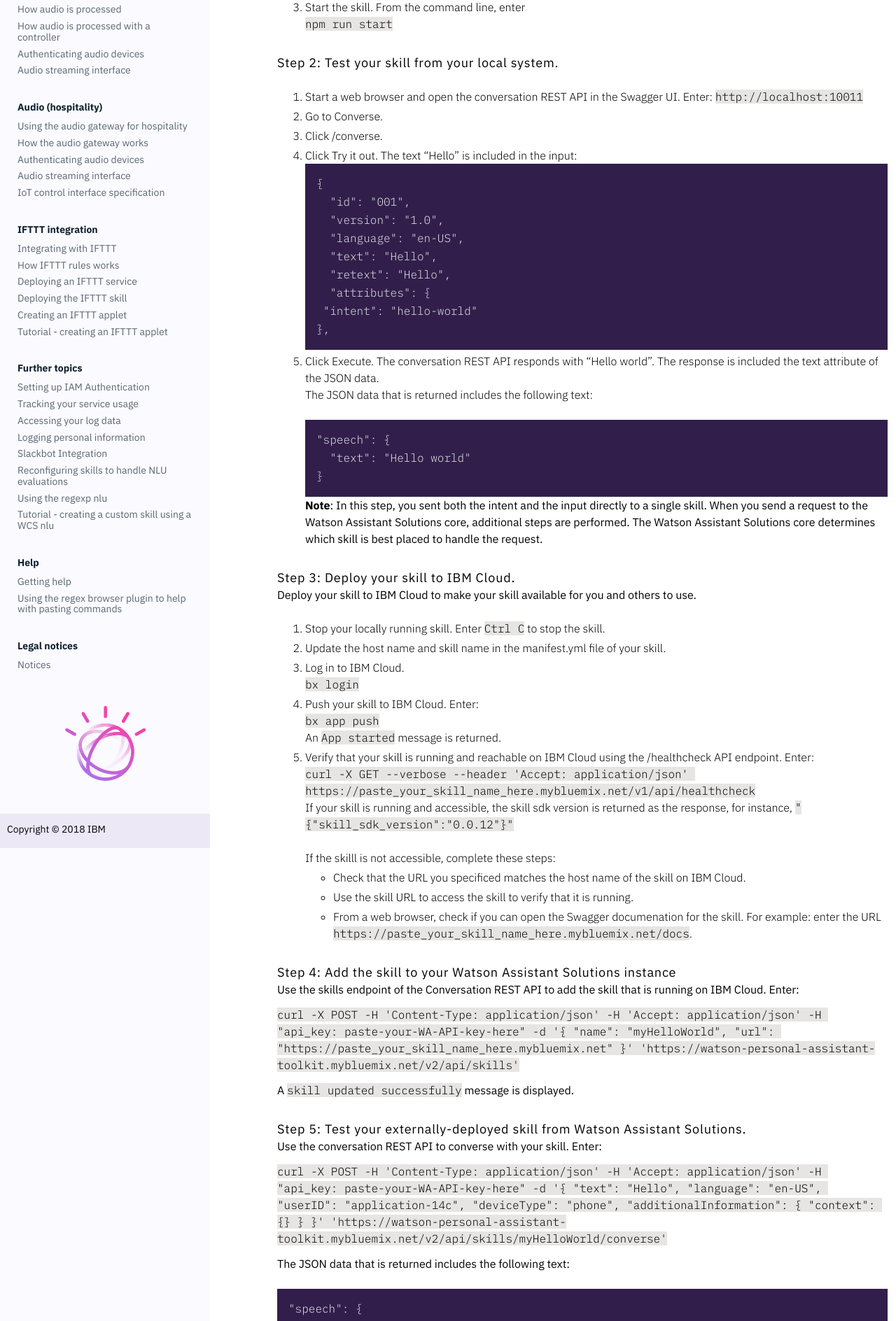
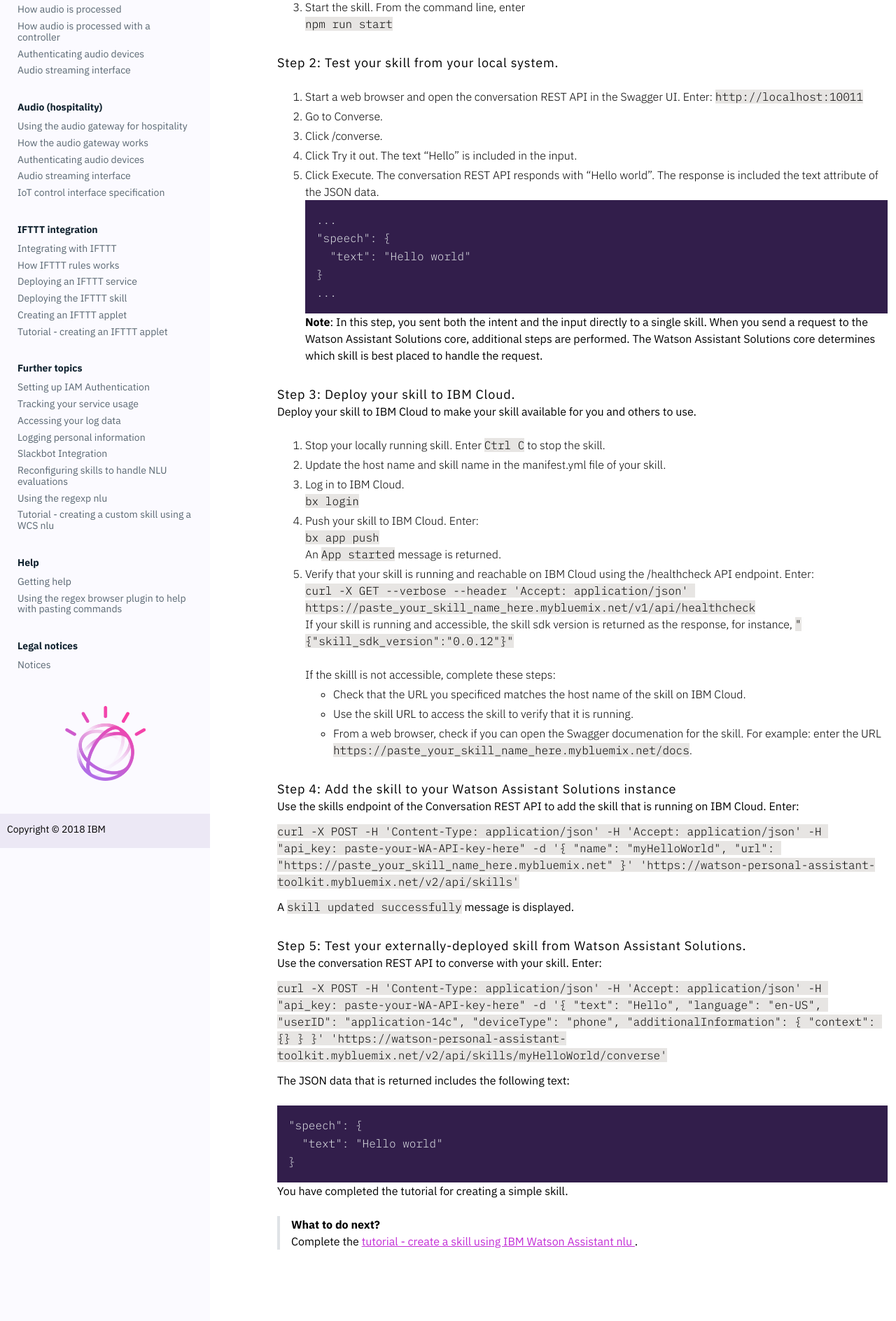
Before and after one commit to Watson-Personal-Assistant/developer, a Jekyll site: the page built from _content/skill/build-skill.md, in a window 1280 px wide. Shown: the part 1022-2910 px from the top of the page at 70% size. Built offline with Jekyll 4.4.1, drawn with Linux system fonts in a browser that asks for light colours; some web fonts are replaced.

Commit message:
removes JSON from skill tutorial that isn't needed and if copied will give an error.

````diff
--- a/_content/skill/build-skill.md
+++ b/_content/skill/build-skill.md
@@ -34,25 +34,15 @@
 `http://localhost:10011`
 2. Go to Converse.
 3. Click /converse.
-4. Click Try it out.  The text "Hello" is included in the input:
+4. Click Try it out.  The text "Hello" is included in the input.
+5. Click Execute.
+The conversation REST API responds with "Hello world".  The response is included the text attribute of the  JSON data.
 ```JSON
-{
-  "id": "001",
-  "version": "1.0",
-  "language": "en-US",
-  "text": "Hello",
-  "retext": "Hello",
-  "attributes": {
-    "intent": "hello-world"
-},
-```
-5. Click Execute.
-The conversation REST API responds with "Hello world".  The response is included the text attribute of the  JSON data.  <br>
-The JSON data that is returned includes the following text:
-```JSON
+...
 "speech": {
   "text": "Hello world"
 }
+...
 ```
 **Note**:  In this step, you sent both the intent and the input directly to a single skill.  When you send a request to the Watson Assistant Solutions core, additional steps are performed. The Watson Assistant Solutions core determines  which skill is best placed to handle the request.
 
````
